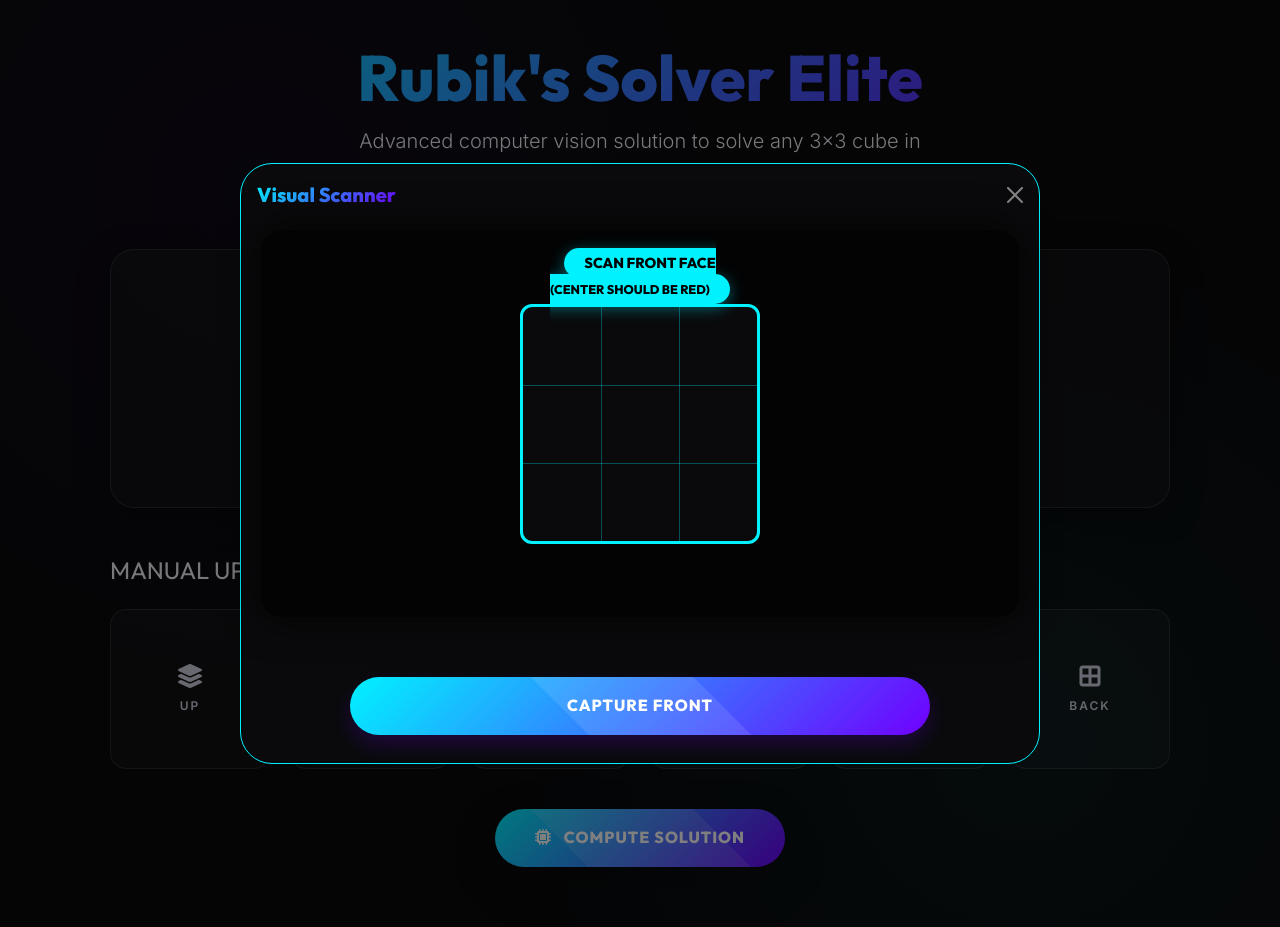
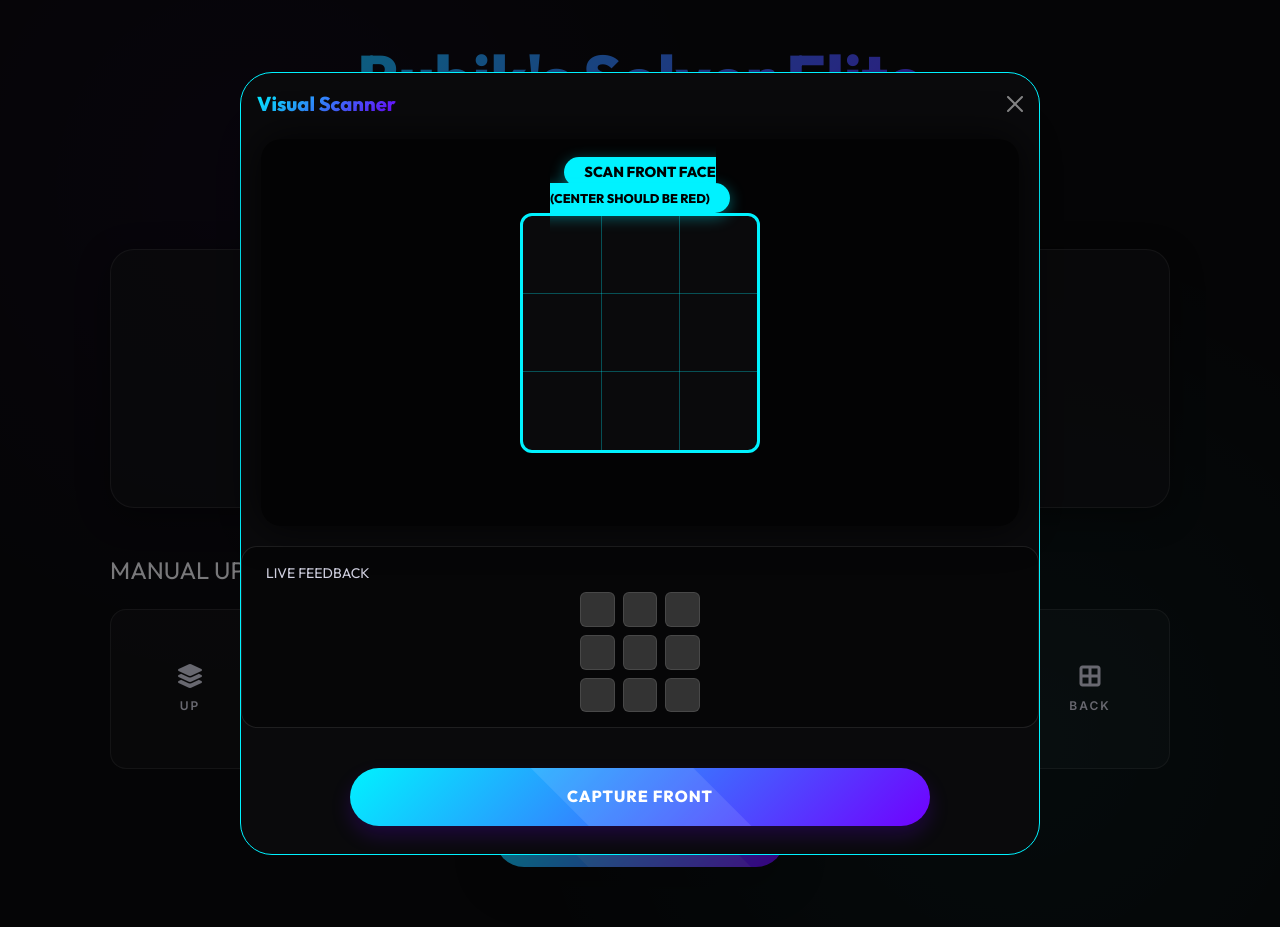
Before and after one commit to Bharani-T21/rubiks-cube-solver, a Flask app: page / in a window 1280 px wide, after a click on "START VISUAL SCAN". Run offline with Flask 3, Linux system fonts and the light colour scheme; some libraries are stand-ins or nearby versions.

Commit message:
Feature: Real-time color detection preview in scanner

```diff
--- a/app.py
+++ b/app.py
@@ -1,5 +1,7 @@
 import os
 import base64
+import numpy as np
+import cv2
 from flask import Flask, render_template, request, jsonify
 from werkzeug.utils import secure_filename
 from image_processing import process_face_image, build_cube_string
@@ -86,6 +88,27 @@ def solve():
     except Exception as e:
         return jsonify({"success": False, "error": str(e)}), 400
 
+@app.route('/preview_colors', methods=['POST'])
+def preview_colors():
+    data = request.get_json()
+    if not data or 'image' not in data:
+        return jsonify({"success": False, "error": "No image provided"}), 400
+
+    img_b64 = data['image']
+    if ',' in img_b64:
+        img_b64 = img_b64.split(',')[1]
+
+    try:
+        img_bytes = base64.b64decode(img_b64)
+        nparr = np.frombuffer(img_bytes, np.uint8)
+        img = cv2.imdecode(nparr, cv2.IMREAD_COLOR)
+
+        from image_processing import process_frame
+        result = process_frame(img)
+        return jsonify({"success": True, "preview_data": result})
+    except Exception as e:
+        return jsonify({"success": False, "error": str(e)}), 500
+
 if __name__ == '__main__':
     port = int(os.environ.get('PORT', 5000))
     if 'PORT' in os.environ:
--- a/image_processing.py
+++ b/image_processing.py
@@ -38,37 +38,72 @@ def preprocess_image(img):
 
     return final
 
-def get_color_name(hsv_pixel):
+def get_color_and_confidence(hsv_pixel):
     """
-    Matches an HSV pixel to the closest static color center using weighted cylindrical distance.
+    Matches an HSV pixel to the closest static color center and returns
+    the color name and a confidence score (0-1).
     """
     h, s, v = hsv_pixel
     min_dist = float('inf')
     best_color = 'white'
 
+    # Calculate all distances first to find min and max for confidence
+    distances = {}
     for color, center in DEFAULT_COLOR_CENTERS.items():
         ch, cs, cv = center
-
-        # Circular Hue distance (0-180)
         dh = min(abs(h - ch), 180 - abs(h - ch))
         ds = s - cs
         dv = v - cv
 
-        # Weighted Distance
         if color == 'white':
-            # For white, low saturation is key
             dist = np.sqrt((dh * 0.2)**2 + (ds * 2.5)**2 + (dv * 1.0)**2)
         elif color == 'red' or color == 'orange':
-            # Red/Orange need high Hue sensitivity to stay separate
             dist = np.sqrt((dh * 4.0)**2 + (ds * 1.0)**2 + (dv * 0.5)**2)
         else:
             dist = np.sqrt((dh * 3.0)**2 + (ds * 1.0)**2 + (dv * 0.5)**2)
 
+        distances[color] = dist
         if dist < min_dist:
             min_dist = dist
             best_color = color
 
-    return best_color
+    # Simple confidence: 1.0 if perfectly matched, lower as distance increases.
+    # We use a threshold for "low confidence".
+    # Max reasonable distance for a correct match is around 40-60.
+    confidence = max(0, min(1, 1 - (min_dist / 60)))
+
+    return best_color, confidence
+
+def process_frame(img):
+    """
+    Processes a raw frame (numpy array) and returns 9 detected colors with confidence.
+    Used for real-time preview.
+    """
+    if img is None:
+        return []
+
+    img = cv2.resize(img, (300, 300))
+    proc_img = preprocess_image(img)
+    hsv = cv2.cvtColor(proc_img, cv2.COLOR_BGR2HSV)
+
+    preview_data = []
+
+    for i in range(3):
+        for j in range(3):
+            y1, y2 = i*100 + 20, (i+1)*100 - 20
+            x1, x2 = j*100 + 20, (j+1)*100 - 20
+            roi = hsv[y1:y2, x1:x2]
+
+            mask = roi[:, :, 2] <= 245
+            if np.any(mask):
+                avg_hsv = cv2.mean(roi, mask=mask.astype(np.uint8))[:3]
+            else:
+                avg_hsv = cv2.mean(roi)[:3]
+
+            color, conf = get_color_and_confidence(avg_hsv)
+            preview_data.append({"color": color, "confidence": conf})
+
+    return preview_data
 
 def process_face_image(image_path):
     """
@@ -83,24 +118,22 @@ def process_face_image(image_path):
     proc_img = preprocess_image(img)
     hsv = cv2.cvtColor(proc_img, cv2.COLOR_BGR2HSV)
 
-    cell_h, cell_w = 100, 100
     face_colors = []
 
     for i in range(3):
         for j in range(3):
-            # 60% ROI for stability
             y1, y2 = i*100 + 20, (i+1)*100 - 20
             x1, x2 = j*100 + 20, (j+1)*100 - 20
             roi = hsv[y1:y2, x1:x2]
 
-            # Mask out reflections (V > 245)
             mask = roi[:, :, 2] <= 245
             if np.any(mask):
                 avg_hsv = cv2.mean(roi, mask=mask.astype(np.uint8))[:3]
             else:
                 avg_hsv = cv2.mean(roi)[:3]
 
-            face_colors.append(get_color_name(avg_hsv))
+            color, _ = get_color_and_confidence(avg_hsv)
+            face_colors.append(color)
 
     return face_colors
 
--- a/static/css/style.css
+++ b/static/css/style.css
@@ -349,17 +349,52 @@ h1, h2, h3, h4, .outfit {
     box-shadow: 0 4px 15px rgba(0,242,255,0.4);
 }
 
-/* Responsive */
+/* Real-Time Preview Styles */
+.preview-container {
+    background: rgba(0, 0, 0, 0.4);
+    border-radius: 16px;
+    padding: 15px;
+    border: 1px solid var(--border-glass);
+}
+
+.live-preview-grid {
+    display: grid;
+    grid-template-columns: repeat(3, 1fr);
+    gap: 8px;
+    max-width: 120px;
+    margin: 0 auto;
+}
+
+.preview-cell {
+    aspect-ratio: 1;
+    border-radius: 6px;
+    background: #333;
+    border: 1px solid rgba(255, 255, 255, 0.1);
+    transition: background-color 0.2s var(--transition);
+}
+
+.confidence-tag {
+    font-size: 0.65rem;
+    font-weight: 800;
+    color: var(--accent);
+    text-transform: uppercase;
+    letter-spacing: 1px;
+    background: rgba(255, 0, 122, 0.1);
+    padding: 2px 8px;
+    border-radius: 4px;
+    border: 1px solid rgba(255, 0, 122, 0.3);
+    animation: blink 1s infinite;
+}
+
+@keyframes blink {
+    0% { opacity: 1; }
+    50% { opacity: 0.4; }
+    100% { opacity: 1; }
+}
+
 @media (max-width: 768px) {
-    .upload-grid {
-        grid-template-columns: repeat(3, 1fr);
-    }
-    .face-grid-mini {
-        grid-template-columns: repeat(3, 22px);
-        grid-template-rows: repeat(3, 22px);
-    }
-    .mini-cell {
-        width: 22px;
-        height: 22px;
+    .live-preview-grid {
+        max-width: 100px;
+        gap: 6px;
     }
 }
--- a/static/js/script.js
+++ b/static/js/script.js
@@ -113,8 +113,11 @@ document.addEventListener("DOMContentLoaded", () => {
     const btnFaceName = document.getElementById('btnFaceName');
     const scanInstruction = document.getElementById('scanInstruction');
     const thumbnailContainer = document.getElementById('thumbnailContainer');
+    const livePreviewGrid = document.getElementById('livePreviewGrid');
+    const confidenceIndicator = document.getElementById('confidenceIndicator');
 
     let stream = null;
+    let previewInterval = null;
     const scanSequence = [
         { name: 'front', color: 'RED' },
         { name: 'right', color: 'BLUE' },
@@ -135,9 +138,82 @@ document.addEventListener("DOMContentLoaded", () => {
                 });
                 cameraVideo.srcObject = stream;
             }
+            startRealTimePreview();
         } catch (err) {
             alert("Camera access denied.");
             bootstrap.Modal.getInstance(cameraModal).hide();
+        }
+    };
+
+    const startRealTimePreview = () => {
+        if (previewInterval) clearInterval(previewInterval);
+        previewInterval = setInterval(updateLivePreview, 500);
+    };
+
+    const stopRealTimePreview = () => {
+        if (previewInterval) {
+            clearInterval(previewInterval);
+            previewInterval = null;
+        }
+    };
+
+    const updateLivePreview = async () => {
+        if (!cameraVideo.videoWidth) return;
+
+        const overlay = document.querySelector('.scan-overlay-target');
+        const vRect = cameraVideo.getBoundingClientRect();
+        const oRect = overlay.getBoundingClientRect();
+
+        // Use a hidden canvas for light-weight preview capture
+        const tempCanvas = document.createElement('canvas');
+        tempCanvas.width = 300;
+        tempCanvas.height = 300;
+        const tempCtx = tempCanvas.getContext('2d');
+
+        const sX = (oRect.left - vRect.left) * (cameraVideo.videoWidth / vRect.width);
+        const sY = (oRect.top - vRect.top) * (cameraVideo.videoHeight / vRect.height);
+        const sW = oRect.width * (cameraVideo.videoWidth / vRect.width);
+        const sH = oRect.height * (cameraVideo.videoHeight / vRect.height);
+
+        tempCtx.drawImage(cameraVideo, sX, sY, sW, sH, 0, 0, 300, 300);
+        const frameData = tempCanvas.toDataURL('image/jpeg', 0.5);
+
+        try {
+            const response = await fetch('/preview_colors', {
+                method: 'POST',
+                headers: { 'Content-Type': 'application/json' },
+                body: JSON.stringify({ image: frameData })
+            });
+            const data = await response.json();
+            if (data.success) {
+                updatePreviewUI(data.preview_data);
+            }
+        } catch (err) {
+            console.error("Preview error:", err);
+        }
+    };
+
+    const updatePreviewUI = (previewData) => {
+        const cells = livePreviewGrid.querySelectorAll('.preview-cell');
+        let lowConfidence = false;
+
+        previewData.forEach((item, index) => {
+            const cell = cells[index];
+            if (cell) {
+                cell.className = `preview-cell col-${item.color}`;
+                if (item.confidence < 0.6) {
+                    lowConfidence = true;
+                    cell.style.border = '2px solid var(--accent)';
+                } else {
+                    cell.style.border = '1px solid rgba(255, 255, 255, 0.1)';
+                }
+            }
+        });
+
+        if (lowConfidence) {
+            confidenceIndicator.classList.remove('d-none');
+        } else {
+            confidenceIndicator.classList.add('d-none');
         }
     };
 
@@ -149,6 +225,7 @@ document.addEventListener("DOMContentLoaded", () => {
     });
 
     const stopCamera = () => {
+        stopRealTimePreview();
         if (stream) {
             stream.getTracks().forEach(track => track.stop());
             stream = null;
@@ -195,10 +272,9 @@ document.addEventListener("DOMContentLoaded", () => {
         }
     });
 
-    function addThumbnail(src) {
+    function addThumbnail(dataUrl) {
         const thumb = document.createElement('img');
-        thumb.src = src;
-        thumb.className = 'thumb-item'; // Re-using style if exists
+        thumb.src = dataUrl;
         thumb.style.width = '40px';
         thumb.style.height = '40px';
         thumb.style.objectFit = 'cover';
--- a/templates/index.html
+++ b/templates/index.html
@@ -149,6 +149,27 @@
                     </div>
                 </div>
 
+                <div class="preview-container mt-3 px-4">
+                    <div class="d-flex align-items-center justify-content-between mb-2">
+                        <span class="small text-muted outfit text-uppercase">Live Feedback</span>
+                        <div id="confidenceIndicator" class="confidence-tag d-none">
+                            <i class="fas fa-exclamation-triangle me-1"></i> Low Confidence
+                        </div>
+                    </div>
+                    <div class="live-preview-grid" id="livePreviewGrid">
+                        <!-- 9 cells generated by JS -->
+                        <div class="preview-cell"></div>
+                        <div class="preview-cell"></div>
+                        <div class="preview-cell"></div>
+                        <div class="preview-cell"></div>
+                        <div class="preview-cell"></div>
+                        <div class="preview-cell"></div>
+                        <div class="preview-cell"></div>
+                        <div class="preview-cell"></div>
+                        <div class="preview-cell"></div>
+                    </div>
+                </div>
+
                 <div class="px-4 pb-4">
                     <div class="d-flex justify-content-center gap-2" id="thumbnailContainer">
                         <!-- Thumbs -->
```
